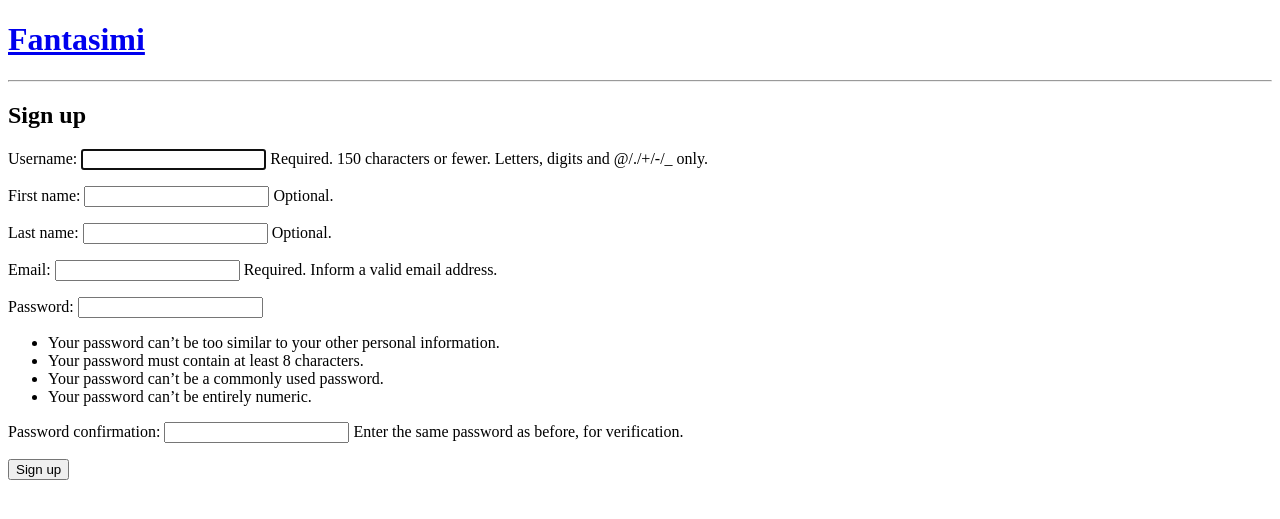
After one commit to wparrkerr/FantasyMe, a Django app: page /signup/ in a window 1280 px wide. The commit adds this page. Shown: the top 519 px of the page. Run offline with Django 3.2, Linux system fonts and the light colour scheme.

Commit message:
added signup

```diff
--- a/fantasy_me/urls.py
+++ b/fantasy_me/urls.py
@@ -20,5 +20,5 @@
 	path('', include('players.urls')),
 	path('players/', include('players.urls')),
     path('admin/', admin.site.urls),
-    path('accounts/', include('django.contrib.auth.urls')),
+    path('', include('django.contrib.auth.urls')),
 ]
--- /dev/null
+++ b/players/forms.py
@@ -0,0 +1,13 @@
+from django import forms
+from django.contrib.auth.forms import UserCreationForm
+from players.models import Account
+
+
+class SignUpForm(UserCreationForm):
+    first_name = forms.CharField(max_length=30, required=False, help_text='Optional.')
+    last_name = forms.CharField(max_length=30, required=False, help_text='Optional.')
+    email = forms.EmailField(max_length=254, help_text='Required. Inform a valid email address.')
+
+    class Meta:
+        model = Account
+        fields = ('username', 'first_name', 'last_name', 'email', 'password1', 'password2', )
--- a/players/templates/players/index.html
+++ b/players/templates/players/index.html
@@ -8,8 +8,8 @@
 		What is fantasy me?
 		It's a way to be the best <b>you</b> possible
 	</p>
-	<a href="/accounts/login">Log in</a>
-	<a href="/accounts/register">Sign up</a>
+	<a href="/login">Log in</a>
+	<a href="/signup">Sign up</a>
 </div>
 </body>
 </html>
--- /dev/null
+++ b/players/templates/players/signup.html
@@ -0,0 +1,10 @@
+{% extends 'players/base.html' %}
+
+{% block content %}
+<h2>Sign up</h2>
+  <form method="post">
+    {% csrf_token %}
+    {{ form.as_p }}
+    <button type="submit">Sign up</button>
+  </form>
+{% endblock %}
--- a/players/urls.py
+++ b/players/urls.py
@@ -4,6 +4,6 @@
 
 urlpatterns = [
     path('', views.index, name='index'),
-    path('home', views.home, name='home') # homepage, for once you've logged in
-
+    path('home/', views.home, name='home'), # homepage, for once you've logged in
+    path('signup/', views.signup, name = 'signup'),
 ]
--- a/players/views.py
+++ b/players/views.py
@@ -1,9 +1,12 @@
 from django.shortcuts import render
 from django.http import HttpResponse
 from django.template import loader
-from django.shortcuts import redirect
+from django.shortcuts import render, redirect
 
 from .models import Account, Goal
+
+from django.contrib.auth import login, authenticate
+from players.forms import SignUpForm
 
 # Create your views here.
 
@@ -18,6 +21,19 @@
 	context = {}
 	return HttpResponse(template.render(context, request))
 
+def signup(request):
+    if request.method == 'POST':
+        form = SignUpForm(request.POST)
+        if form.is_valid():
+            form.save()
+            username = form.cleaned_data.get('username')
+            raw_password = form.cleaned_data.get('password1')
+            user = authenticate(username=username, password=raw_password)
+            login(request, user)
+            return redirect('home')
+    else:
+        form = SignUpForm()
+    return render(request, 'players/signup.html', {'form': form})
 
 	# try:
 	# 	player_obj = Player.objects.get(id=player_id)
```
